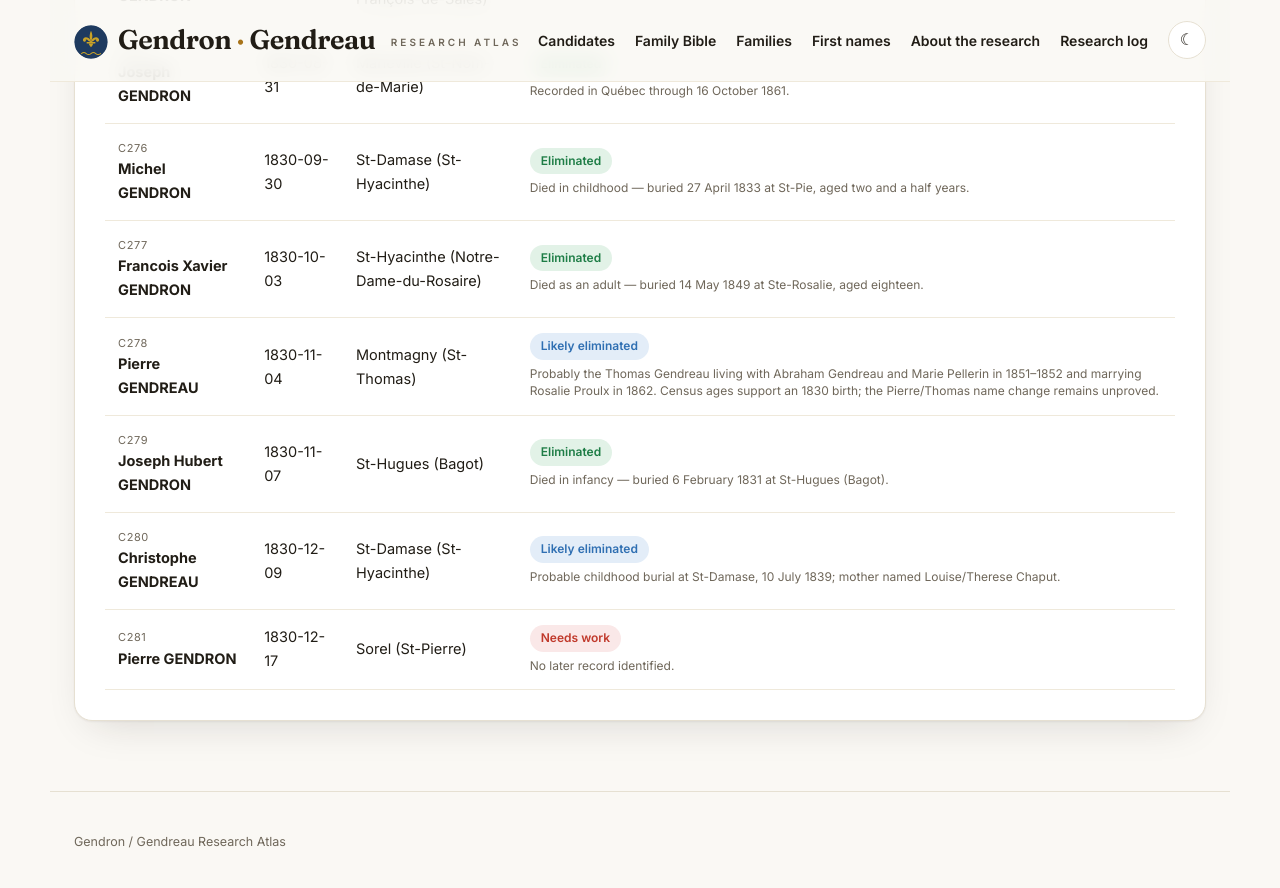
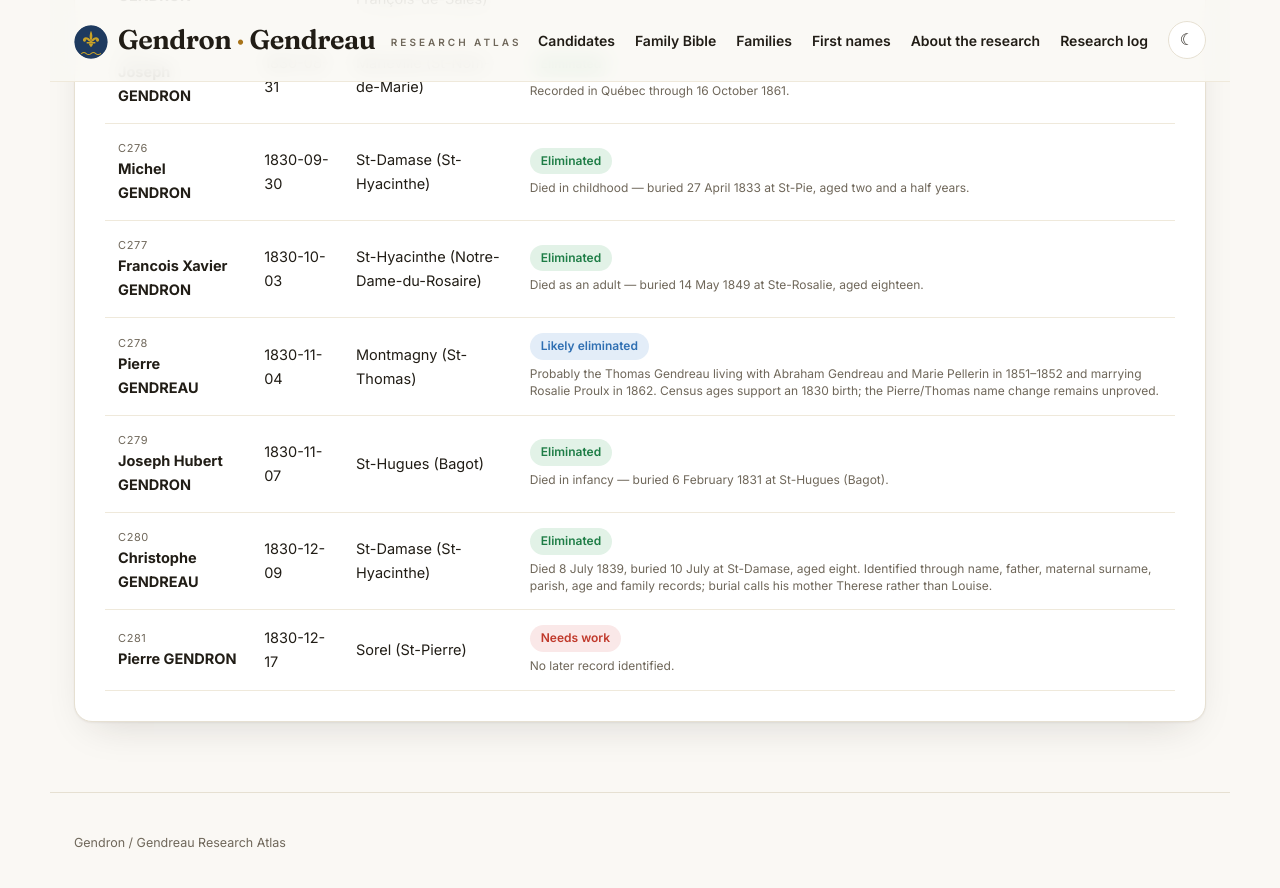
Before and after one commit to vetharmon/gendron-research, a Jekyll site: the page built from index.html, in a window 1280 px wide and 900 px high, scrolled down 28653 px. Shown: the top 888 px of the window. Built offline with Jekyll 4.4.1, drawn with Linux system fonts in a browser that asks for light colours; part of the change alters nothing that is shown.

Commit message:
Upgrade C280 childhood death with original acts and family search

```diff
--- a/_candidates/c280.md
+++ b/_candidates/c280.md
@@ -4,18 +4,18 @@ id: "C280"
 title: "Christophe GENDREAU"
 date_record: "1830-12-09"
 place: "St-Damase (St-Hyacinthe)"
-status: "Likely eliminated"
-category: "qualified"
-tier: "likely"
+status: "Eliminated"
+category: "excluded"
+tier: "solid"
 francois: false
 act: "4371859"
 parents: "Joseph Gendreault and Louise Chaput"
-outcome: "Probable childhood burial at St-Damase, 10 July 1839; mother named Louise/Therese Chaput."
+outcome: "Died 8 July 1839, buried 10 July at St-Damase, aged eight. Identified through name, father, maternal surname, parish, age and family records; burial calls his mother Therese rather than Louise."
 search_log:
   - resource: "PRDH-IGD / LAFRANCE consolidation"
     outcome: "Baptism located — act 4371859, St-Damase (St-Hyacinthe), 1830-12-09."
-  - resource: "Open lead"
-    outcome: "Probably died in childhood — a burial on 10 July 1839 at St-Damase fits his age, but names his mother as Therese Chaput rather than Louise."
+  - resource: "Original records and LAFRANCE family search, 16 November 2026"
+    outcome: "Upgraded to solid elimination. Baptism and burial originals re-read; brother Pierre’s original baptism of 1 April 1839 names Joseph Gendreault and Louise Chaput. A surname-only Gendreau/Chaput couple search with resemblance, all roles and parishes, 1780–1861, returned 21 acts and no competing family. Therese in the burial is retained as an apparent clerical discrepancy, not a proven alias."
 permalink: /candidates/c280/
 sources:
   - label: "LAFRANCE baptism (act 4371859)"
@@ -42,6 +42,14 @@ sources:
     url: https://www.familysearch.org/ark:/61903/3:1:3QS7-L99Q-3948-J
     access: Free FamilySearch account
     provenance: Quebec, Catholic Parish Registers, 1621-1979 — image 84, DGS 5470962. Matched to the LAFRANCE act on name, date and parents (12 Nov 2026).
+  - label: "Pierre Gendreault baptism, 1 April 1839 (act 4373006)"
+    url: "https://www.genealogiequebec.com/Membership/LAFRANCE/acte/4373006"
+    access: "Account or subscription required"
+    provenance: "Original civil-register image d1p_3661097.jpg inspected 16 November 2026, B31, spanning bottom left and top right. Parents Joseph Gendreault and Louise Chaput."
+  - label: "LAFRANCE Gendreau–Chaput couple search"
+    url: "https://www.genealogiequebec.com/Membership/LAFRANCE/Liste/couple?nh=gendrault&nf=chaput&r=2&anmin=1780&anmax=1861&pg=1"
+    access: "Account or subscription required"
+    provenance: "Surname-only search, resemblance enabled, all roles and parishes, 1780–1861; 21 results inspected 16 November 2026. Search results are index evidence."
 filenames:
   - "C280_GENDREAU_Christophe_1830-12-09_Baptism_St-Damase_LAFRANCE-4371859.jpg"
   - "C280_GENDREAU_Christophe_1839-07-10_Burial_St-Damase_LAFRANCE-4374807.jpg"
@@ -49,11 +57,22 @@ filenames:
 
 ## Biography
 
-Christophe Gendreau was born on 9 December 1830 and baptized the same day at St-Damase (St-Hyacinthe), the son of Joseph Gendreault and Louise Chaput. A probable burial at St-Damase on 10 July 1839 names Christophe, who died on 8 July aged eight, son of Joseph Gendreault and Therese Chaput. The mother's given name differs from Louise in the baptism.
+Christophe Gendreau was born and baptized on 9 December 1830 at St-Damase (St-Hyacinthe), son of Joseph Gendreault and Louise Chaput. He died on 8 July 1839 and was buried at St-Damase on 10 July, aged eight.
+
+## Identification
+
+**Solid elimination — childhood death.** The baptism and burial originals agree on Christophe’s name, his father Joseph Gendreault, his mother’s surname Chaput, and the parish. His birth date makes him eight years and nearly seven months old at death, consistent with the burial’s age of eight.
+
+The burial names his mother **Thérèse Chaput**, whereas his baptism names **Louise Chaput**. This is present in the original, not just the index. Pierre’s original baptism at St-Damase on 1 April 1839, three months before Christophe’s burial, also names Joseph Gendreault and Louise Chaput.
+
+A separate LAFRANCE search for Gendreau and Chaput, without given names, found 21 acts across all parishes and roles for 1780–1861. They trace a family beginning with Julien Gendron and Louise Thècle Chaput’s 1825 marriage, with later children recorded under Joseph and Louise. The 12 baptism results run from 1825 to 1846. Eleven baptism detail records, including Christophe’s, were inspected; Christophe was the only child of that name among them. The final 1846 detail record was not inspected because a viewing limit intervened. Its result row names Joseph and Louise. Thérèse appears only in Christophe’s burial among the 21 results, and no separate Joseph–Thérèse couple was identified in that search.
+
+The matching identity details and family sequence support attributing the burial to C280. The maternal given name is treated as an apparent clerical discrepancy. Thérèse has not been established as another name used by Louise; the discrepancy remains part of the evidence.
 
 ## Documents
 
-- **[Burial, 10 July 1839 — LAFRANCE act 4374807](https://www.genealogiequebec.com/Membership/LAFRANCE/acte/4374807)** — A possible match: burial at St-Damase (entry S50, lower left) of a Christophe who died two days earlier, aged eight, son of Joseph Gendreault and Therese Chaput. Age and father fit the 1830 baptism; the mother's name is the open point.
-- **[Baptism, 9 December 1830 — LAFRANCE act 4371859](https://www.genealogiequebec.com/Membership/LAFRANCE/acte/4371859)** — His baptism at St-Damase (middle left): born the same day, naming his parents, Joseph Gendreault and Louise Chaput. The mother's name in this act is the other side of the conflict.
-- **[PRDH-IGD individual record 2812760](https://www.prdh-igd.com/Membership/fr/PRDH/Individu/2812760)** — PRDH's compiled record for Christophe, consistent with the baptism.
-- **[PRDH-IGD family record 153389](https://www.prdh-igd.com/Membership/fr/PRDH/Famille/153389)** — PRDH's reconstruction of Joseph Gendreault's family: Christophe, born 1830, is its only indexed child of that name, and the mother is Louise Chaput throughout.
+- **[Baptism, 9 December 1830 — act 4371859](https://www.genealogiequebec.com/Membership/LAFRANCE/acte/4371859)** — Original inspected: Christophe, born that day, son of Joseph Gendreault and Louise Chaput. Image d1p_3660739.jpg, middle left.
+- **[Pierre’s baptism, 1 April 1839 — act 4373006](https://www.genealogiequebec.com/Membership/LAFRANCE/acte/4373006)** — Original inspected: Pierre, born that day, son of Joseph Gendreault and Louise Chaput of the parish. Image d1p_3661097.jpg, B31, bottom left continuing at top right.
+- **[Burial, 10 July 1839 — act 4374807](https://www.genealogiequebec.com/Membership/LAFRANCE/acte/4374807)** — Original inspected: Christophe, died two days earlier, aged eight, son of Joseph Gendreault and Thérèse Chaput. Image d1p_3661112.jpg, S50, lower left.
+- **[Parents’ marriage index, 15 February 1825 — act 13401002](https://www.genealogiequebec.com/Membership/LAFRANCE/acte/13401002)** — Julien Gendron and Louise Thècle Chaput, St-Hyacinthe. Index inspected; original not inspected in this review.
+- **[PRDH individual 2812760](https://www.prdh-igd.com/Membership/fr/PRDH/Individu/2812760)** and **[family 153389](https://www.prdh-igd.com/Membership/fr/PRDH/Famille/153389)** — Compiled references retained. The reassessment used the original acts and a separate LAFRANCE search, rather than accepting PRDH’s burial linkage alone.
```
